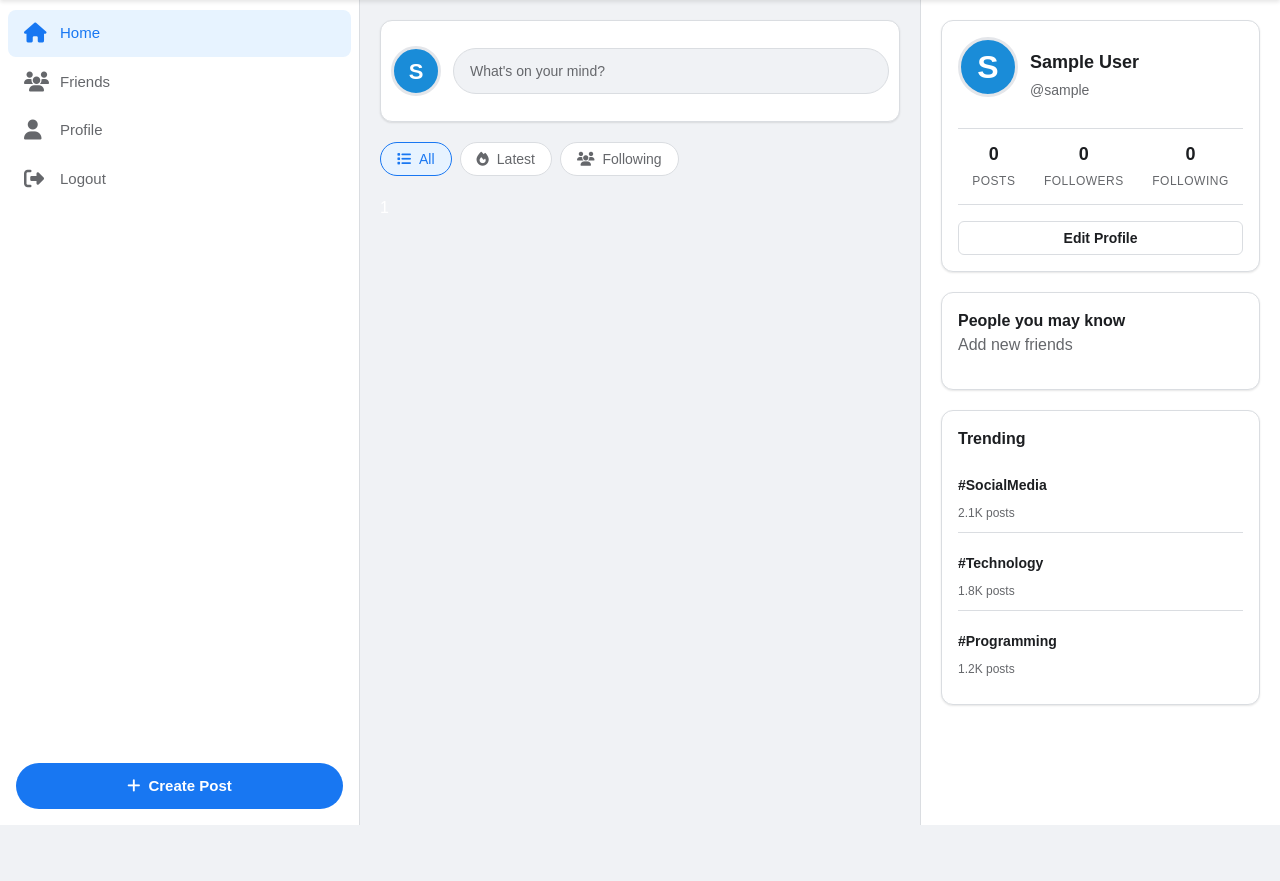
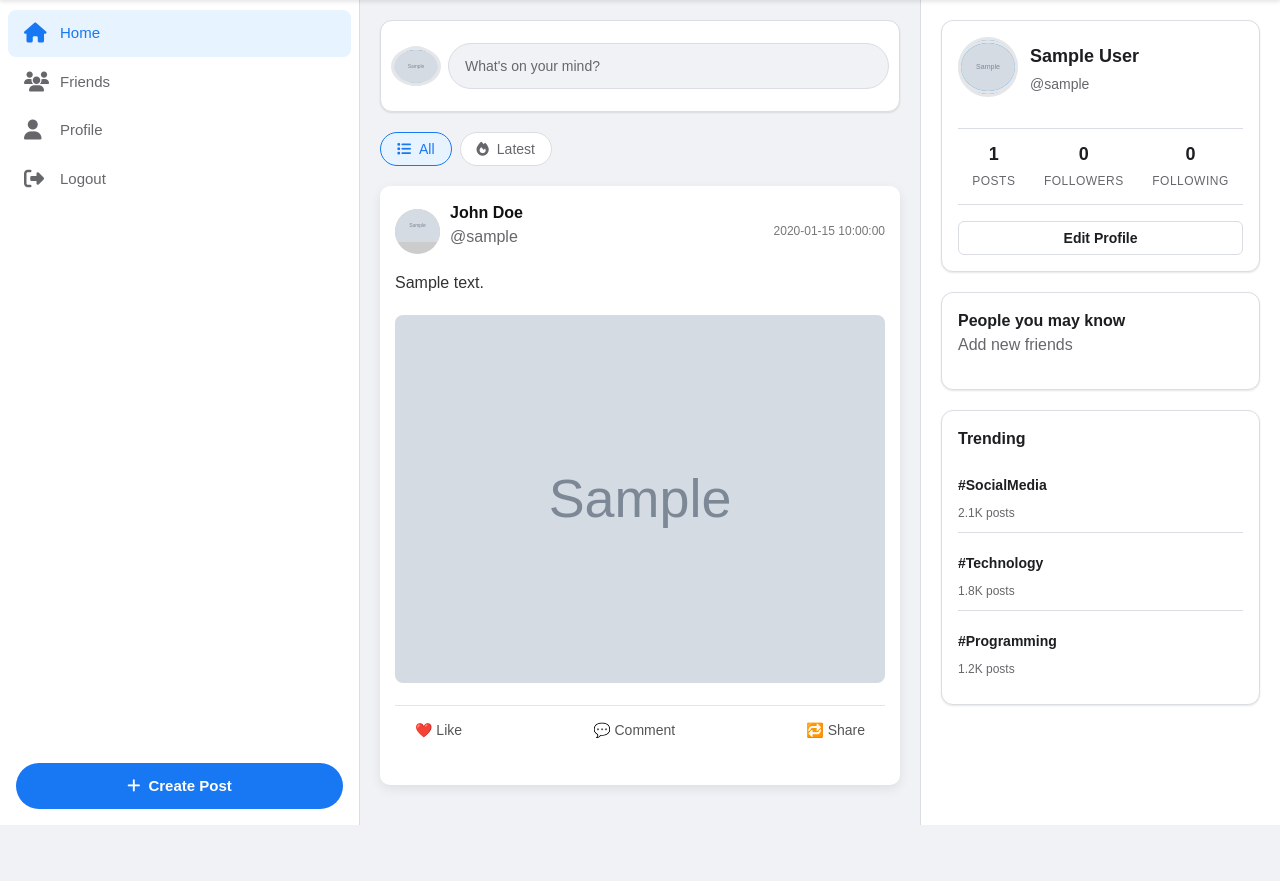
Before and after one commit to cachecoder01/linkup, a PHP site: page /home.php in a window 1280 px wide. Shown: the part 56-937 px from the top of the page. Run offline with PHP 8.4, Linux system fonts and the light colour scheme; the visitor is signed in with stand-in values (Sample User, id 1); tables that the repository leaves empty or names only in its code hold one stand-in row (values such as "Sample post"); grey boxes marked "Sample" are stand-in pictures.

Commit message:
post feed

```diff
--- a/assets/css/social-dashboard.css
+++ b/assets/css/social-dashboard.css
@@ -315,9 +315,13 @@ body {
     gap: 12px;
 }
 .create-post-header .default-avatar-placeholder {
+    width: 40px;
+    height: 40px;
+    margin-top: 15px;
+    margin-left: 5px;
+}
+.create-post-header .default-avatar-placeholder img {
     width: 50px;
-    height: 50px;
-    margin-top: 15px;
 }
 .create-post-header .default-avatar-placeholder p {
     font-size: 22px;
@@ -671,10 +675,13 @@ body {
     height: 60px;
     border-radius: 50%;
 }
- .profile-header .default-avatar-placeholder p {
+.profile-header .default-avatar-placeholder img {
+    width: 60px;
+}
+.profile-header .default-avatar-placeholder p {
     font-size: 32px;
     font-weight: 700;
- }
+}
 .profile-info h4 {
     font-size: 18px;
     font-weight: 600;
@@ -1315,7 +1322,14 @@ body {
     text-align: center;
     font-size: 16px;
 }
-
+.cover-placeholder .default-avatar-placeholder {
+    width: 150px;
+    height: 150px;
+}
+.cover-placeholder .default-avatar-placeholder img {
+    width: 100%;
+    height: 100%;
+}
 .profile-info-section {
     display: flex;
     gap: 20px;
@@ -1331,7 +1345,7 @@ body {
     color: #1c1e21;
     margin-bottom: 4px;
 }
-.profile-username-display {
+.profile-username {
     font-size: 16px;
     color: #65676b;
     margin-bottom: 12px;
@@ -1342,17 +1356,13 @@ body {
     line-height: 1.5;
     margin-bottom: 16px;
 }
-.profile-meta {
-    display: flex;
-    flex-wrap: wrap;
-    gap: 16px;
-}
 .meta-item {
     display: flex;
     align-items: center;
     gap: 6px;
     font-size: 14px;
     color: #65676b;
+    margin-bottom: 10px;
 }
 .meta-item i {
     color: #90949c;
@@ -1391,3 +1401,75 @@ body {
 .profile-actions-section {
     text-align: center;
 }
+
+.dashboard-feed {
+    max-width: 600px;
+    margin: 20px auto;
+}
+.posts-card {
+    background: #fff;
+    border-radius: 10px;
+    padding: 15px;
+    margin-bottom: 20px;
+    box-shadow: 0 4px 12px rgba(0,0,0,0.08);
+}
+.post-header {
+    display: flex;
+    align-items: center;
+    gap: 10px;
+    margin-bottom: 10px;
+}
+.avatar-container {
+    display: flex;
+    gap: 10px;
+    align-items: center;
+    text-decoration: none;
+}
+.avatar {
+    width: 45px;
+    height: 45px;
+    background: #ccc;
+    border-radius: 50%;
+    overflow: hidden;
+}
+.avatar img {
+    width: 100%;
+}
+.name {
+    font-weight: bold;
+    color: #111;
+}
+.post-date {
+    font-size: 12px;
+    color: #777;
+}
+
+.post-body p {
+    margin: 10px 0;
+    color: #333;
+    line-height: 1.5;
+}
+
+.post-body img {
+    width: 100%;
+    border-radius: 8px;
+    margin-top: 10px;
+}
+
+.post-actions {
+    display: flex;
+    justify-content: space-between;
+    margin-top: 15px;
+}
+
+.post-actions button {
+    background: none;
+    border: none;
+    cursor: pointer;
+    color: #555;
+    font-size: 14px;
+}
+
+.post-actions button:hover {
+    color: #000;
+}
--- a/home.php
+++ b/home.php
@@ -78,8 +78,8 @@
                     </div>
                 </button>
                 <div class="user-dropdown" id="userDropdown">
-                        <a href="#" class="dropdown-item">
-                            <i class="fas fa-user"></i> My Profile
+                    <a href="#" class="dropdown-item">
+                        <i class="fas fa-user"></i> My Profile
                     </a>
                     <a href="logout.php" class="nav-item" onclick="return confirm('Are you sure you want to LogOut?')">
                         <i class="fas fa-sign-out-alt"></i> Logout
@@ -280,12 +280,12 @@
                                 <div class="profile-cover">
                                     <div class="cover-placeholder">
                                         <div class="current-avatar">
-                                            <div class="default-avatar-placeholder" id="currentAvatar">
+                                            <div class="default-avatar-placeholder">
                                                 <?php
-                                                    if (empty($p_img)) {
+                                                    if (empty($profile_img)) {
                                                         echo '<p>'.strtoupper($p_avater).'</p>';
                                                     }else {
-                                                        echo '<img src="assets/images/profile/'.$profile_img.'">';
+                                                        echo '<img src="assets/images/profiles/'.$profile_img.'">';
                                                     }
                                                 ?>
                                             </div>
@@ -298,7 +298,7 @@
                                         <p class="profile-username-display">@<?= $username ?></p>
                                         <p class="profile-bio"><?= ucfirst($bio) ?></p>
                                         <div class="profile-meta">
-                                            <span class="meta-item" id="profileLocation">
+                                            <span class="meta-item">
                                                 <i class="fas fa-briefcase"></i>
                                                 <?php
                                                     if (empty($prof)) {
@@ -308,7 +308,7 @@
                                                     }
                                                 ?>
                                             </span>
-                                            <span class="meta-item" id="profileLocation">
+                                            <span class="meta-item">
                                                 <i class="fas fa-map-marker-alt"></i>
                                                 <?php
                                                     if (empty($location)) {
@@ -341,7 +341,8 @@
                                             }else {
                                                 echo '0';
                                             }
-                                        ?></span>
+                                        ?>
+                                    </span>
                                     <span class="stat-label-large">Posts</span>
                                 </div>
                                 <div class="stat-detail">
@@ -368,12 +369,12 @@
                 <div class="create-post-card">
                     <div class="create-post-header">
                         <div class="current-avatar">
-                            <div class="default-avatar-placeholder" id="currentAvatar">
+                            <div class="default-avatar-placeholder">
                                 <?php
-                                    if (empty($p_img)) {
+                                    if (empty($profile_img)) {
                                         echo '<p>'.strtoupper($p_avater).'</p>';
                                     }else {
-                                        echo '<img src="assets/images/profile/'.$profile_img.'">';
+                                        echo '<img src="assets/images/profiles/'.$profile_img.'">';
                                     }
                                 ?>
                             </div>
@@ -398,12 +399,6 @@
                             <i class="fas fa-fire"></i> Latest
                         </button>
                     </form>
-                    <form method="POST" action="feed.php">
-                        <input type="hidden" name="feed_filter" value="Following">
-                        <button type="submit" class="filter-btn">
-                            <i class="fas fa-users"></i> Following
-                        </button>
-                    </form>
                 </div>
 
                 <div>
@@ -413,8 +408,46 @@
                         }else {
                             $feed = $_SESSION["feed"];
                         }
-                        echo $feed;
+                        include 'post.php';
+                        $posts = feed($feed);
+                        if (!empty($posts)) {
+                            foreach ($posts as $post) {
+                                $poster_id = $post["user_id"];
+                                $post_text = $post["post_text"];
+                                $post_img = $post["post_img"];
+                                $post_date = $post["date"];
 
+                                echo '<div class="dashboard-feed">
+                                    <div class="posts-card">
+                                        <div class="post-header">
+                                            <a href="profile_view" class="avatar-container">
+                                                <div class="avatar"><img src="assets/images/profiles/'.$profile_img.'"></div>
+                                                <div>
+                                                    <div class="name">John Doe</div>
+                                                    <p class="profile-username">@' .$username. '</p>
+                                                </div>
+                                            </a>
+                                            <div>
+                                                <div class="post-date">' .$post_date. '</div>
+                                            </div>
+                                        </div>
+                                        <div class="post-body">
+                                            <p>' .$post_text. '</p>';
+                                            if (!empty($post_img)) {
+                                                echo '<img src="assets/images/posts/'.$post_img.'" alt="Post image">';
+                                            }
+                                    echo '</div>
+
+                                        <div class="post-actions">
+                                            <button>❤️ Like</button>
+                                            <button>💬 Comment</button>
+                                            <button>🔁 Share</button>
+                                        </div>
+                                    </div>
+                                </div>
+                            ';
+                            }
+                        }
                     ?>
                 </div>
             </section>
@@ -428,32 +461,46 @@
         <div class="profile-card">
             <div class="profile-header">
                 <div class="current-avatar">
-                    <div class="default-avatar-placeholder" id="currentAvatar">
+                    <div class="default-avatar-placeholder">
                         <?php
-                            if (empty($p_img)) {
+                            if (empty($profile_img)) {
                                 echo '<p>'.strtoupper($p_avater).'</p>';
                             }else {
-                                echo '<img src="assets/images/profile/'.$profile_img.'">';
+                                echo '<img src="assets/images/profiles/'.$profile_img.'">';
                             }
                         ?>
                     </div>
                 </div>
                 <div class="profile-info">
-                    <h4 class="profile-name" id="profileName"><?= $name ?></h4>
-                    <p class="profile-username" id="profileUsername">@<?= $username ?></p>
+                    <h4 class="profile-name"><?= $name ?></h4>
+                    <p class="profile-username">@<?= $username ?></p>
                 </div>
             </div>
             <div class="profile-stats">
                 <div class="stat">
-                    <span class="stat-number" id="postsCount">0</span>
+                    <span class="stat-number" id="postsCount">
+                        <?php
+                            $stmt = $conn->prepare("SELECT * FROM posts WHERE user_id = ?");
+                            $stmt ->bind_param("i", $user_id);
+                            $stmt ->execute();
+
+                            $result = $stmt -> get_result();
+                            $count = $result -> num_rows;
+                            if ($count > 0) {
+                                echo $count;
+                            }else {
+                                echo '0';
+                            }
+                        ?>
+                    </span>
                     <span class="stat-label">Posts</span>
                 </div>
                 <div class="stat">
-                    <span class="stat-number" id="followersCount">0</span>
+                    <span class="stat-number">0</span>
                     <span class="stat-label">Followers</span>
                 </div>
                 <div class="stat">
-                    <span class="stat-number" id="followingCount">0</span>
+                    <span class="stat-number">0</span>
                     <span class="stat-label">Following</span>
                 </div>
             </div>
--- a/login.html
+++ b/login.html
@@ -19,8 +19,8 @@
         </div>
 
         <form method="POST" action="login_access.php">
-            <input type="email" name="email" placeholder="Email address">
-            <input type="password" name="password" placeholder="Password">
+            <input type="email" name="email" placeholder="Email address" required>
+            <input type="password" name="password" placeholder="Password" required>
 
             <button type="submit" class="btn primary">Sign In</button>
         </form>
--- a/login_access.php
+++ b/login_access.php
@@ -39,7 +39,7 @@ if ($_SERVER["REQUEST_METHOD"] == "POST") {
                 header("location: home.php");
             }else {
                 echo '<div class="form-container">
-                        <p>password do not match</p>
+                        <p>Wrong Password</p>
                         <a href="login.html" class="btn primary">Try Again</a>
                     </div>';
             }
--- a/post.php
+++ b/post.php
@@ -1,43 +1,14 @@
 <?php
-session_start();
-$id = $_SESSION['user_id'];
 
-if (!isset($_SESSION['user_logged_in']) || $_SESSION['user_logged_in'] !== TRUE) {
-    header('location: index.html');
-    exit();
-}
     include 'config/db_connect.php';
 
     function feed($feed) {
-        global $conn, $id;
+        global $conn;
 
-        if ($feed == 'All') {
-
+        if ($feed == 'Latest') {
+            $stmt = $conn->prepare("SELECT * FROM posts ORDER BY id desc");
+        }else {
             $stmt = $conn->prepare("SELECT * FROM posts");
-
-        }elseif ($feed == 'Latest') {
-
-            $stmt = $conn->prepare("SELECT * FROM posts ORDER BY id desc");
-
-        }elseif ($feed == 'Following') {
-
-            $f_stmt = $conn->prepare("SELECT DISTINCT following_user_id FROM following WHERE user_id = ?");
-            $f_stmt ->bind_param("i", $id);
-            $f_stmt ->execute();
-            $f_result = $stmt -> get_result();
-            if ($f_result -> num_rows > 0) {
-                while ($row = $f_result -> fetch_assoc()) {
-                    $f_id = $row["following_user_id"];
-
-                    $stmt = $conn->prepare("SELECT * FROM posts where user_id = ?");
-                    $stmt ->bind_param("i", $f_id);
-                }
-            }else {
-                echo 'no following';
-            }
-
-        }else {
-            echo 'No POst';
         }
 
         $stmt ->execute();
@@ -46,6 +17,7 @@ if (!isset($_SESSION['user_logged_in']) || $_SESSION['user_logged_in'] !== TRUE)
         $posts = array();
         while ($row = $result -> fetch_assoc()) {
             $posts[] = array(
+                'user_id' => $row['user_id'],
                 'post_text' => $row['post_text'],
                 'post_img' => $row['post_img'],
                 'date' => $row['date']
@@ -54,11 +26,28 @@ if (!isset($_SESSION['user_logged_in']) || $_SESSION['user_logged_in'] !== TRUE)
         return $posts;
     }
 
-    $feed = 'All';
-    $posts = feed($feed);
+    function postProfile($poster_id) {
+        $posts = feed($feed);
+        foreach ($posts as $post) {
+            $poster_id = $post["user_id"];
 
-    foreach ($posts as $post) {
+            $stmt = $conn->prepare("SELECT * FROM users WHERE id = ?");
+            $stmt ->bind_param("i", $poster_id);
+            $stmt ->execute();
 
+            $result = $stmt -> get_result();
+            $posters = array();
+            while ($row = $result -> fetch_assoc()) {
+                $posters[] = array(
+                    'username' => $row['username'],
+                    'profile_img' => $row["profile_img"],
+                    'full_name' => $row["full_name"],
+                    'bio' => $row["bio"],
+                    'profession' => $row["profession"],
+                    'location' => $row["location"],
+                    'date' => $row["date"]
+                );
+            }
+        }
     }
-
 ?>
```
Also changed, not shown: register.html (+4 -4 lines), assets/images/posts/1766932252_IMG_20241212_083935_735.jpg (added).
